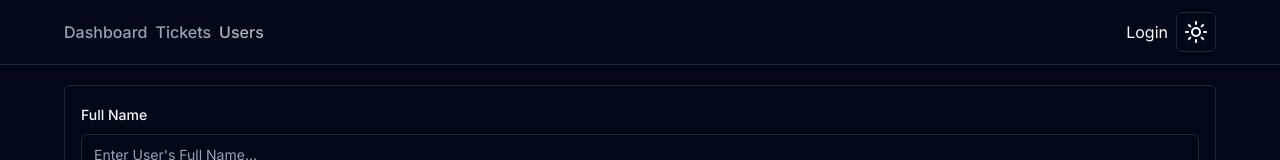
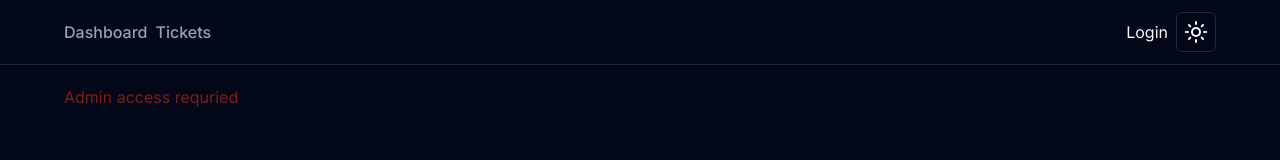
Before and after one commit to KvinLiu/ticketapp, a Next.js app: page /users in a window 1280 px wide. Shown: the top 160 px of the page. Built offline with nearby package versions, Linux system fonts and the light colour scheme; no server answers; the database is empty.

Commit message:
feat: Protecting Pages

```diff
--- a/app/users/[id]/page.tsx
+++ b/app/users/[id]/page.tsx
@@ -1,5 +1,7 @@
+import options from "@/app/api/auth/[...nextauth]/options";
 import UserForm from "@/components/UserForm";
 import prisma from "@/prisma/db";
+import { getServerSession } from "next-auth";
 
 interface Props {
   params: {
@@ -7,11 +9,16 @@ interface Props {
   };
 }
 const EditUser = async ({ params }: Props) => {
+  const session = await getServerSession(options);
+  if (session?.user.role !== "ADMIN") {
+    return <p className="text-destructive">Admin access required.</p>;
+  }
   const user = await prisma?.user.findUnique({
     where: {
       id: Number(params.id),
     },
   });
+
   if (!user) {
     return <p className=" text-destructive">User Not Found</p>;
   }
--- a/app/users/page.tsx
+++ b/app/users/page.tsx
@@ -1,8 +1,14 @@
 import prisma from "@/prisma/db";
 import DataTableSimple from "./data-table-simple";
 import UserForm from "@/components/UserForm";
+import { getServerSession } from "next-auth";
+import options from "../api/auth/[...nextauth]/options";
 
 const Users = async () => {
+  const session = await getServerSession(options);
+  if (session?.user.role !== "ADMIN") {
+    return <p className="text-destructive">Admin access requried</p>;
+  }
   const users = await prisma.user.findMany();
   return (
     <div>
--- a/components/MainNav.tsx
+++ b/components/MainNav.tsx
@@ -6,10 +6,10 @@ import options from "@/app/api/auth/[...nextauth]/options";
 
 const MainNav = async () => {
   const session = await getServerSession(options);
-  console.log(session);
+  console.log("session", session);
   return (
     <div className="flex justify-between">
-      <MainNavLinks />
+      <MainNavLinks role={session?.user.role} />
       <div className="flex items-center gap-2">
         {session ? (
           <Link href="/api/auth/signout?callbackUrl=/">Logout</Link>
--- a/components/MainNavLinks.tsx
+++ b/components/MainNavLinks.tsx
@@ -1,27 +1,32 @@
 "use client";
 import Link from "next/link";
-import { useParams, usePathname } from "next/navigation";
+import { usePathname } from "next/navigation";
 
-const MainNavLinks = () => {
+const MainNavLinks = ({ role }: { role?: string }) => {
   const links = [
     {
       label: "Dashboard",
       href: "/",
+      adminOnly: false,
     },
     {
       label: "Tickets",
       href: "/tickets",
+      adminOnly: false,
     },
     {
       label: "Users",
       href: "/users",
+      adminOnly: true,
     },
   ];
   const currentPath = usePathname();
   console.log("currentPath? ", currentPath);
   return (
     <div className="flex items-center gap-2">
-      {links.map((link) => (
+      {links
+        .filter((link) => !link.adminOnly || role === "ADMIN")
+        .map((link) => (
           <Link
             key={link.label}
             href={link.href}
```
Lines whose indentation alone changed are shown as unchanged.
